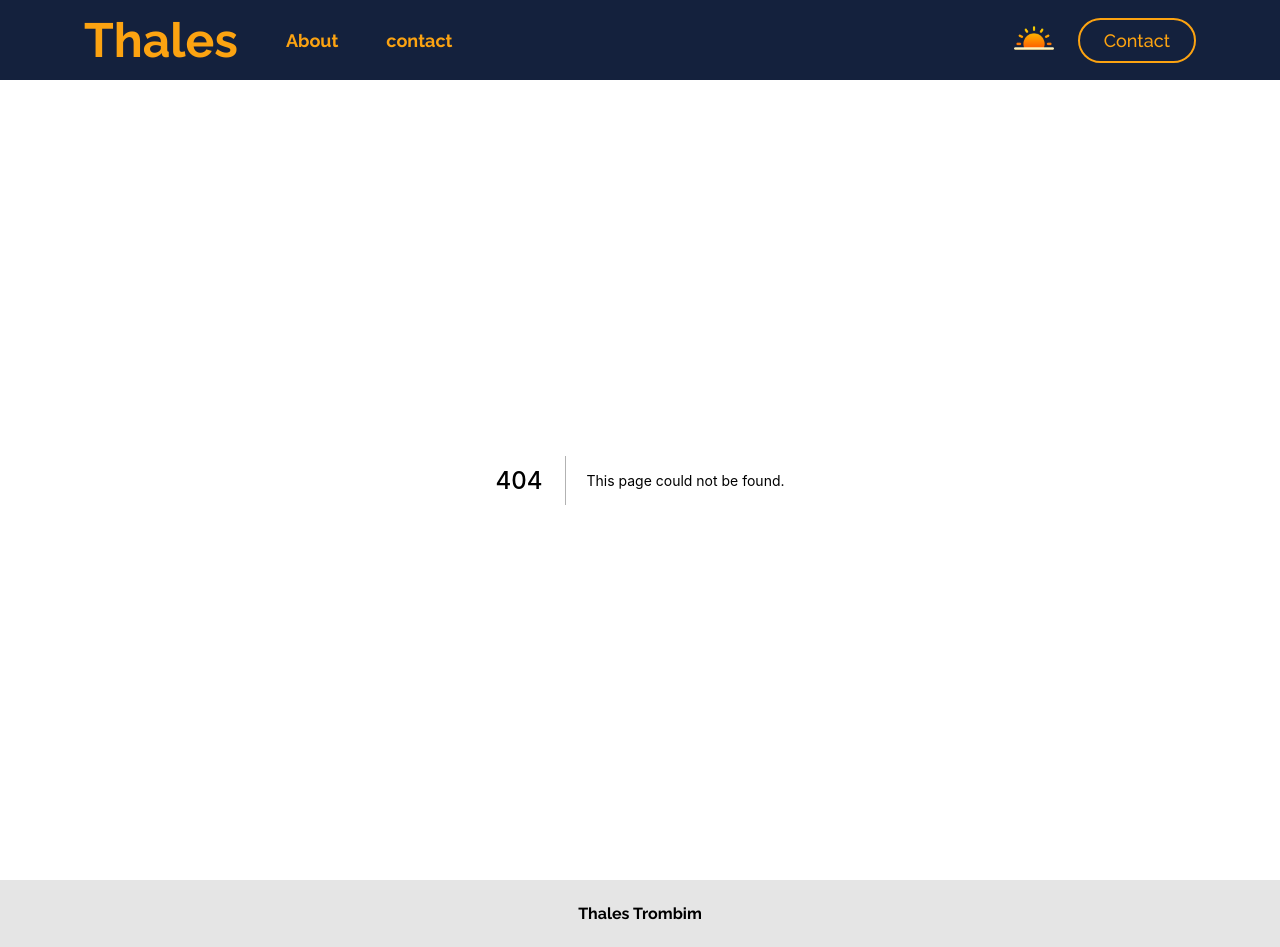
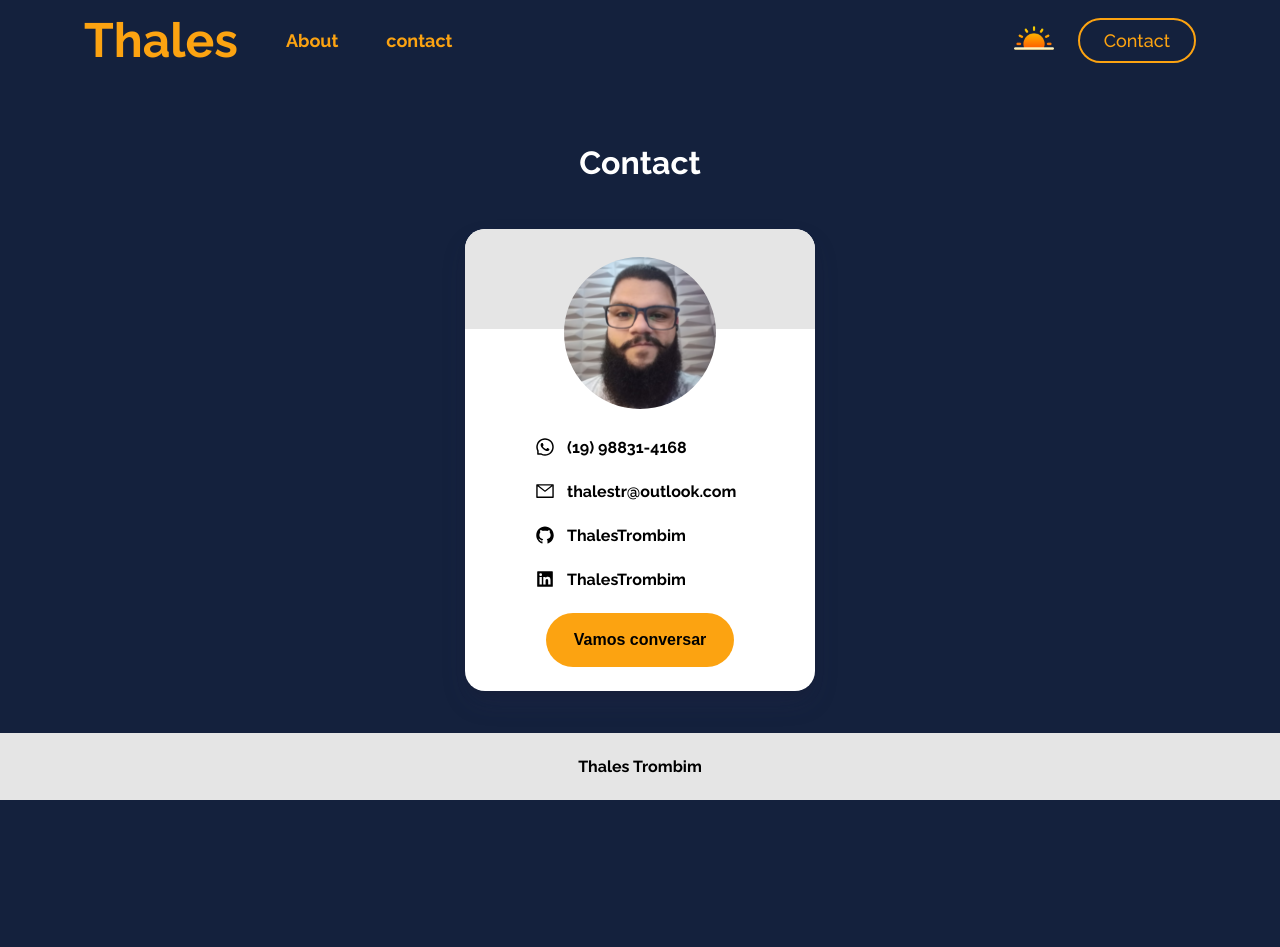
Before and after one commit to ThalesTrombim/Portfolio, a Next.js app: page /contact in a window 1280 px wide. Before the commit this address had no page. After the commit the page ends 800 px from the top, so only its background shows below. Built offline with nearby package versions, Linux system fonts and the light colour scheme.

Commit message:
pagina de contact pronta

```diff
--- /dev/null
+++ b/pages/contact.js
@@ -0,0 +1,3 @@
+import { Contact } from '../src/screens/Contact';
+
+export default Contact;
--- /dev/null
+++ b/src/screens/Contact/index.jsx
@@ -0,0 +1,38 @@
+import Image from 'next/image';
+import style from './style.module.scss';
+import { AiOutlineWhatsApp, AiOutlineMail, AiFillGithub, AiFillLinkedin} from 'react-icons/ai'
+import { useContext } from 'react';
+import { ThemeContext } from '../../contexts/ThemeContext';
+
+function Contact() {
+    const { theme } = useContext(ThemeContext);
+
+    return (
+        <div className={`${style.contactContainer} ${style[theme]}`}>
+            <main>
+                <h3>Contact</h3>
+
+                <div className={style.content}>
+                    <div className={`${style.contentTop} ${style[theme]}`}></div>
+
+                    <span className={style.imageDev}>
+                        <Image src={'/images/contact.png'} width={152} height={152} />
+                    </span>
+
+                    <div className={style.contacts}>
+                        <span><AiOutlineWhatsApp size={20}/>  (19)  98831-4168</span>
+                        <span><AiOutlineMail size={20} />  thalestr@outlook.com</span>
+                        <span><AiFillGithub size={20} />  ThalesTrombim</span>
+                        <span><AiFillLinkedin size={20} />  ThalesTrombim</span>
+                    </div>
+
+                    <button>
+                        Vamos conversar
+                    </button>
+                </div>
+            </main>
+        </div>
+    )
+}
+
+export { Contact };
--- /dev/null
+++ b/src/screens/Contact/style.module.scss
@@ -0,0 +1,75 @@
+.contactContainer {
+    h3 {
+        font-size: 32px;
+    }
+    &.light {
+        background: var(--light-gray);
+        color: var(--black);
+    }
+
+    main {
+        display: flex;
+        flex-direction: column;
+        align-items: center;
+        gap: 48px;
+        padding-top: 64px;
+        height: calc(100vh - 147px);
+    }
+}
+
+.contentTop {
+    width: 350px;
+    height: 100px;
+    border-radius: 20px 20px 0 0;
+    background: var(--light-gray);
+    display: flex;
+
+    &.light {
+        background: var(--dark-blue);
+    }
+}
+.content {
+    display: flex;
+    flex-direction: column;
+    width: 350px;
+    background: var(--white);
+    box-shadow: rgba(50, 50, 93, 0.25) 0px 13px 27px -5px, rgba(0, 0, 0, 0.3) 0px 8px 16px -8px;
+    align-items: center;
+    border-radius: 20px;
+    padding-bottom: 24px;
+
+    .imageDev {
+        margin-top: -72px;
+    }
+
+    button {
+        border: none;
+        padding: 18px 28px;
+        border-radius: 40px;
+        background: var(--orange);
+        font-size: 16px;
+        font-weight: 700;
+        cursor: pointer;
+
+        &:hover {
+            filter: brightness(.9);
+        }
+    }
+}
+
+.contacts {
+    width: 350px;
+    display: flex;
+    flex-direction: column;
+    gap: 24px;
+    background: var(--white);
+    color: var(--black);
+    font-weight: bold;
+    padding: 24px 70px;
+
+    span {
+        display: flex;
+        align-items: center;
+        gap: 12px;
+    }
+}
```
Also changed, not shown: public/images/contact.png (added).
